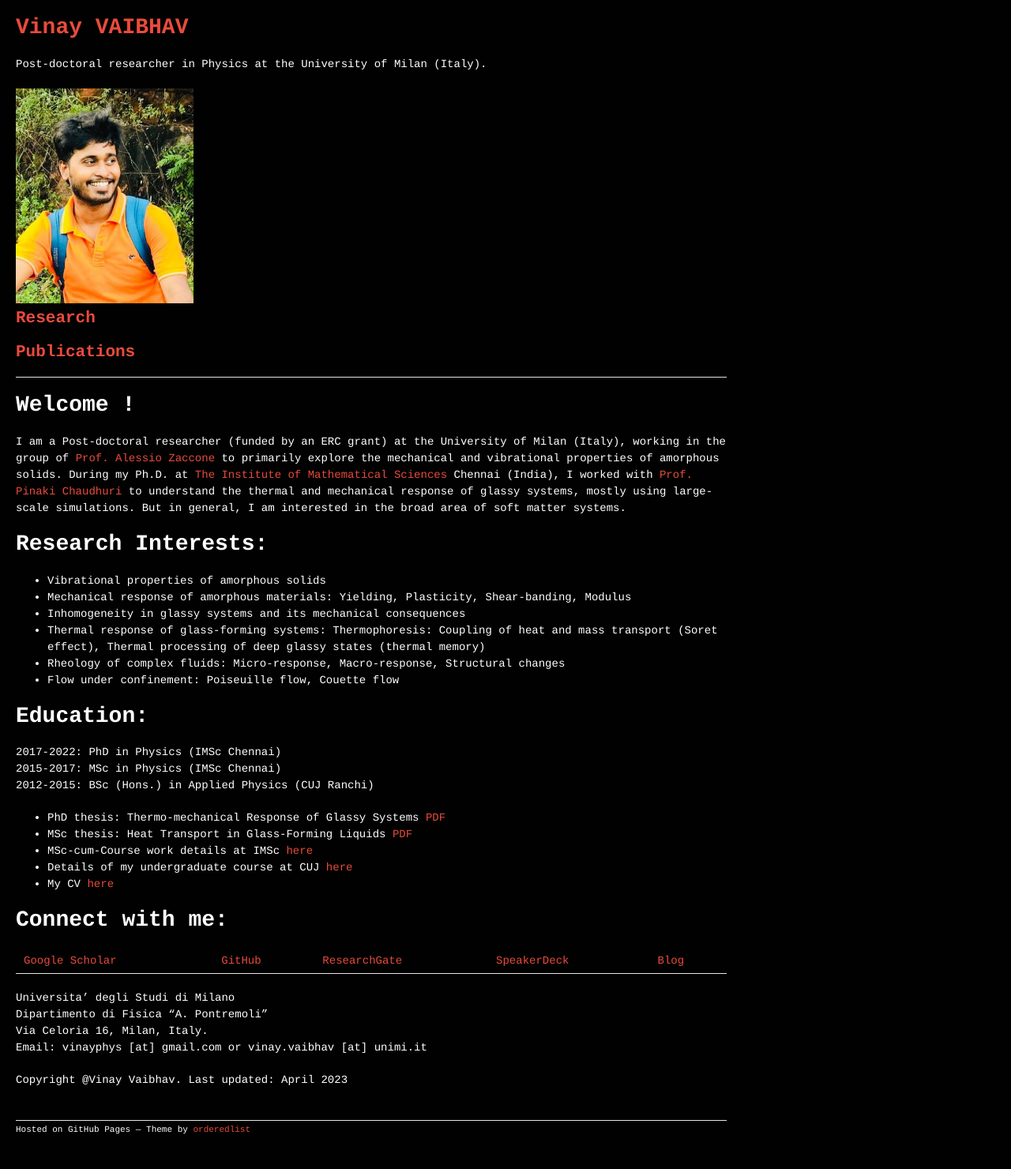
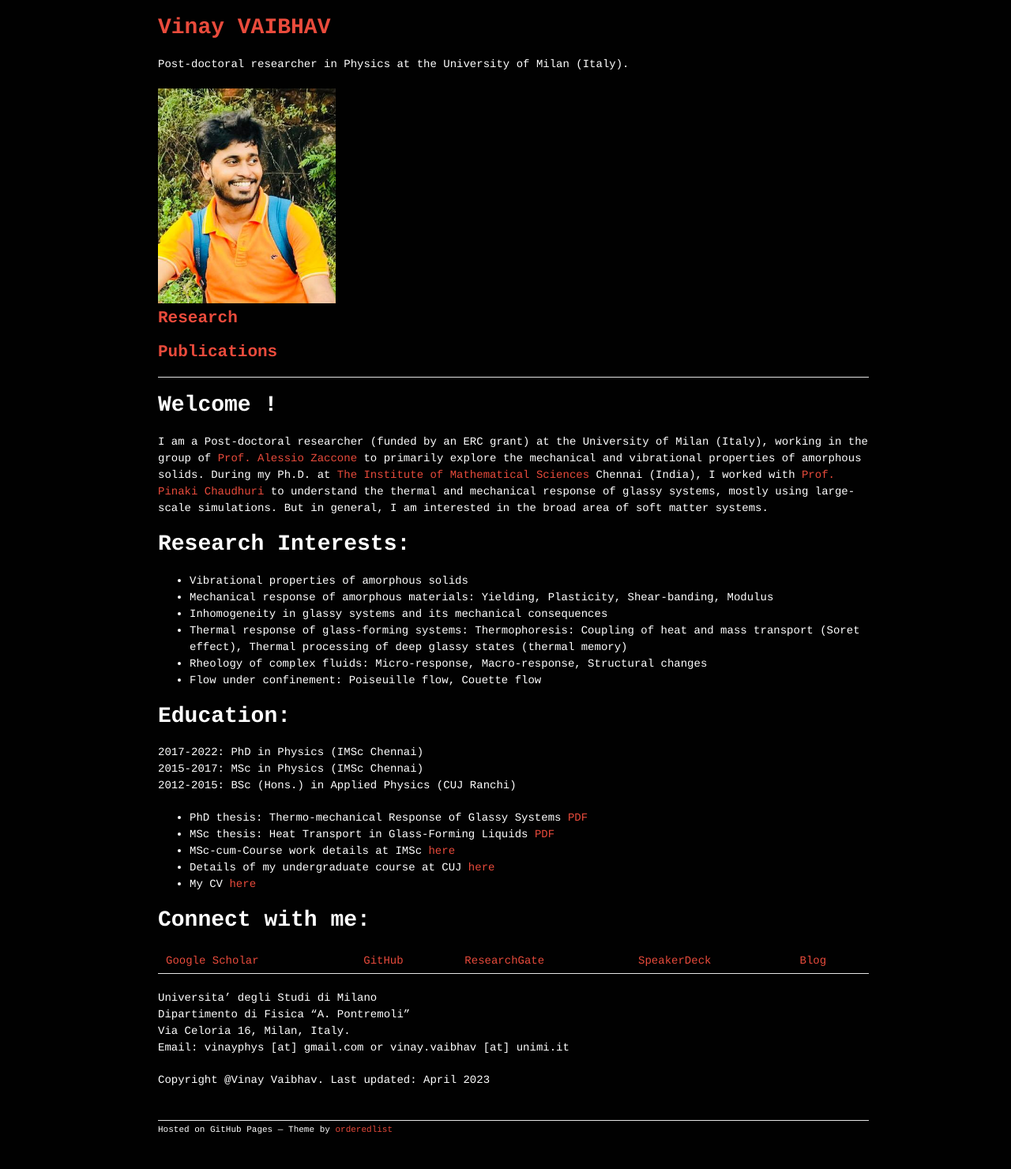
Before and after one commit to vinayphys/vinayphys.github.io, a Jekyll site: the page built from index.md, in a window 1280 px wide. Shown: the whole page at 79% size. Built offline with Jekyll 4.4.1, drawn with Linux system fonts in a browser that asks for light colours; our own code applies the rules of GitHub Pages for plain Markdown files; a script that is not in the unit is left out.

Commit message:
Update styles.css

```diff
--- a/stylesheets/styles.css
+++ b/stylesheets/styles.css
@@ -1,6 +1,6 @@
 body {
   background-color: #010101;
-  padding:20px;
+  padding:20px 20px 20px 200px;
   font: 14px/1.5 courier, courier new, serif;
   color: rgba(255, 255, 255, 1.0);
   font-weight:400;
```
